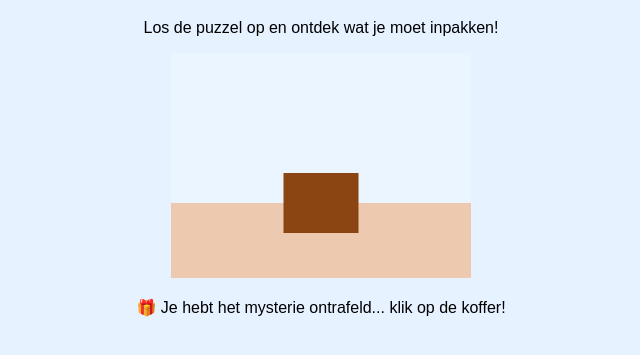
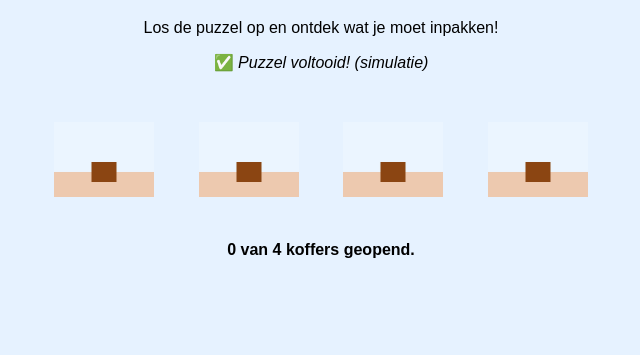
Before and after one commit to OpaPirlo/Mystery-Getaway-Date, a plain HTML site: page index.html in a window 1280 px wide. Shown: the part 61-416 px from the top of the page, without its empty margins (319-959 px from the left). Drawn offline with Linux system fonts and the light colour scheme.

Commit message:
Add files via upload

```diff
--- a/index.html
+++ b/index.html
@@ -5,11 +5,70 @@
   <meta charset="UTF-8">
   <meta name="viewport" content="width=device-width, initial-scale=1.0">
   <title>Mystery Getaway</title>
+  <style>
+    body {
+      font-family: sans-serif;
+      background: #e6f2ff;
+      text-align: center;
+    }
+    .koffer {
+      width: 100px;
+      margin: 20px;
+      cursor: pointer;
+      transition: transform 0.3s;
+    }
+    .koffer:hover {
+      transform: scale(1.1);
+    }
+    .items {
+      display: none;
+      margin-top: 10px;
+    }
+    #status {
+      margin-top: 20px;
+      font-weight: bold;
+    }
+  </style>
 </head>
-<body style="font-family: sans-serif; text-align: center; background: #e6f2ff;">
+<body>
   <h1>Mystery Getaway</h1>
   <p>Los de puzzel op en ontdek wat je moet inpakken!</p>
-  <img src="koffer_mystery_getaway.jpg" alt="Koffer" width="300">
-  <p>🎁 Je hebt het mysterie ontrafeld... klik op de koffer!</p>
+
+  <div id="puzzel" style="margin-bottom: 30px;">
+    ✅ <em>Puzzel voltooid! (simulatie)</em>
+  </div>
+
+  <div id="koffers">
+    <img src="koffer_mystery_getaway.jpg" alt="Koffer 1" class="koffer" onclick="openItem(0)">
+    <img src="koffer_mystery_getaway.jpg" alt="Koffer 2" class="koffer" onclick="openItem(1)">
+    <img src="koffer_mystery_getaway.jpg" alt="Koffer 3" class="koffer" onclick="openItem(2)">
+    <img src="koffer_mystery_getaway.jpg" alt="Koffer 4" class="koffer" onclick="openItem(3)">
+  </div>
+
+  <div class="items" id="item0">👙 Zonder dit mag je niet mee het water in...</div>
+  <div class="items" id="item1">🕶️ Vergeet niet cool te blijven 😎</div>
+  <div class="items" id="item2">🧥 Voor als de wolken besluiten om mee op vakantie te gaan...</div>
+  <div class="items" id="item3">🛡️ Het is geen Hulk-honger... maar wel een missie waar zelfs de Avengers even voor stoppen.</div>
+
+  <div id="status">0 van 4 koffers geopend.</div>
+
+  <audio id="klik" src="https://www.soundjay.com/buttons/sounds/button-16.mp3" preload="auto"></audio>
+
+  <script>
+    let geopend = [false, false, false, false];
+    function openItem(index) {
+      if (!geopend[index]) {
+        document.getElementById("item" + index).style.display = "block";
+        geopend[index] = true;
+        document.getElementById("klik").play();
+        updateStatus();
+      }
+    }
+
+    function updateStatus() {
+      const count = geopend.filter(x => x).length;
+      document.getElementById("status").innerText = count + " van 4 koffers geopend.";
+    }
+  </script>
 </body>
 </html>
```
